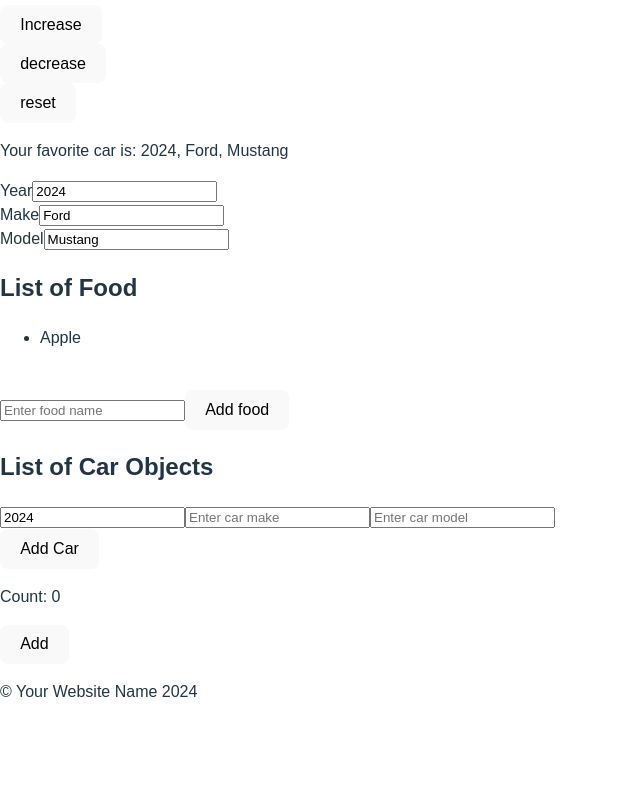
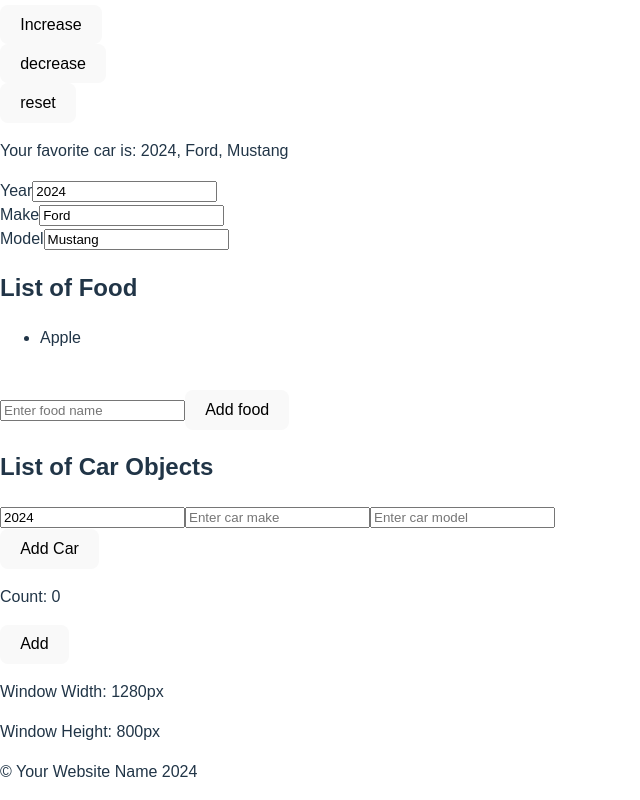
Before and after one commit to usman-s-mahmood/react-js-learning, a React (Vite) app in the folder my-react-app/: page / in a window 1280 px wide. Shown: the part 3443-4243 px from the top of the page, without its empty margins (0-640 px from the left). Before the commit the page ends 4163 px from the top, so only its background shows below. Built offline with nearby package versions, Linux system fonts and the light colour scheme.

Commit message:
starting digital clock project

```diff
--- a/my-react-app/src/App.jsx
+++ b/my-react-app/src/App.jsx
@@ -17,6 +17,7 @@ import UpdateState from "./UpdateState.jsx"
 import UpdatingArrayState from "./UpdatingArrayState.jsx"
 import UpdatingArrayOfObjectsState from './UpdatingArrayOfObjectsState.jsx'
 import UseEffect from "./UseEffect.jsx"
+import UseEffectHeightWidth from "./UseEffectHeightWidth.jsx"
 
 function App() {
   const fruits = [
@@ -64,6 +65,7 @@ function App() {
       <UpdatingArrayState />
       <UpdatingArrayOfObjectsState />
       <UseEffect />
+      <UseEffectHeightWidth />
       <Footer />
     </>
   );
--- /dev/null
+++ b/my-react-app/src/UseEffectHeightWidth.jsx
@@ -0,0 +1,37 @@
+import { useEffect, useState } from "react";
+
+function UseEffectHeightWidth() {
+    const [width, setWidth] = useState(window.innerWidth);
+    const [height, setHeight] = useState(window.innerHeight);
+
+    let handleResize = () => {
+        setWidth(window.innerWidth);
+        setHeight(window.innerHeight);
+    }
+    useEffect(
+        () => {
+
+            window.addEventListener('resize', handleResize);
+            console.log('Event listener added!')
+            return () => {
+                window.removeEventListener('resize', handleResize);
+                console.log('Event is removed listener added!')
+            }
+        }, []
+    );
+    useEffect(
+        () => {
+            document.title = `size: ${width} x ${height}`;
+        }, [width, height]
+    );
+    return (
+        <>
+        <div>
+            <p>Window Width: {width}px</p>
+            <p>Window Height: {height}px</p>
+        </div>
+        </>
+    );
+}
+
+export default UseEffectHeightWidth;
```
